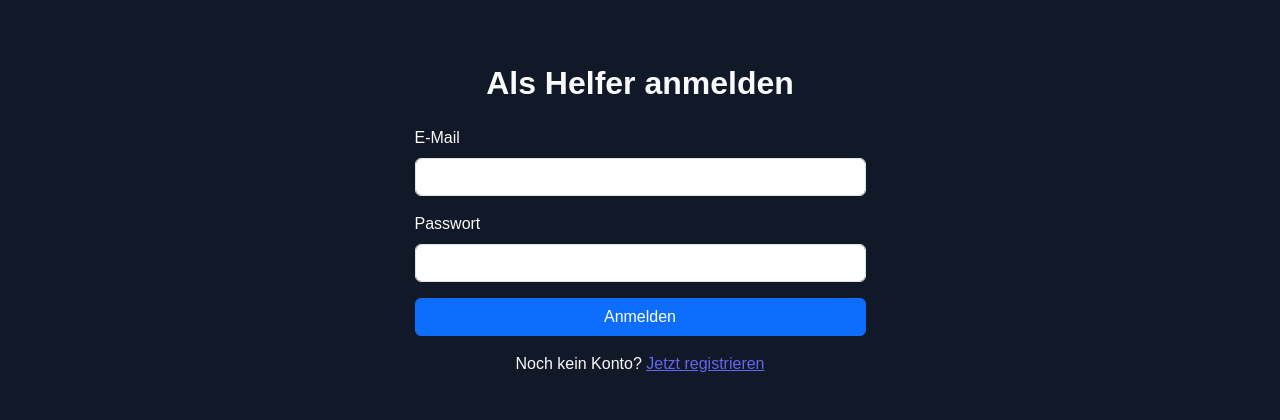
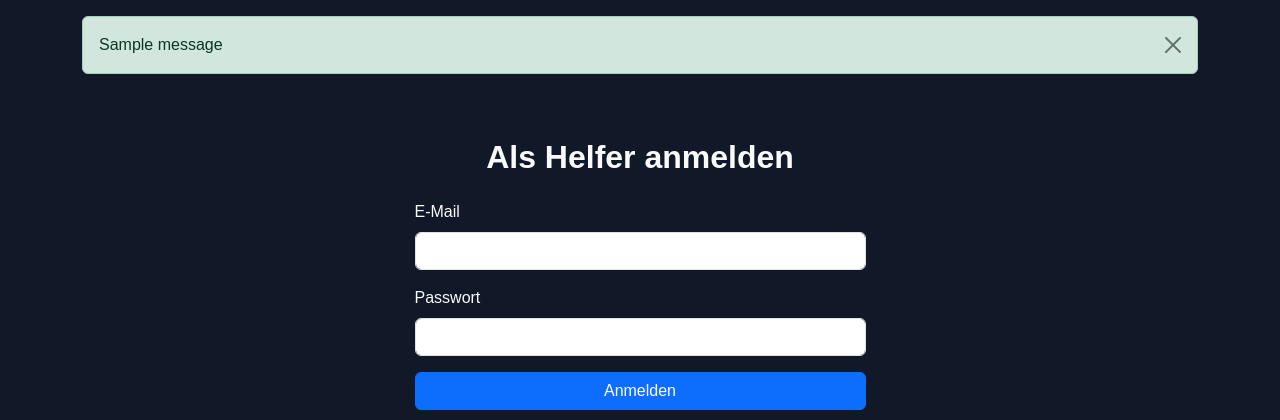
Before and after one commit to malinschtz/Helferbaer, a Flask app: page /helfer/anmelden in a window 1280 px wide. Shown: the part 62-482 px from the top of the page. Run offline with Flask 3, Linux system fonts and the light colour scheme; tables that the repository leaves empty hold one stand-in row (values such as "Sample post"); one stand-in notice (Sample message) is shown; some libraries are stand-ins or nearby versions; some web fonts are replaced.

Commit message:
flash in base.html eingefügt

```diff
--- a/templates/base.html
+++ b/templates/base.html
@@ -40,15 +40,18 @@
             </div>
         </nav>
 
-    <div class="container mt-3">
         {% with messages = get_flashed_messages(with_categories=true) %}
-        {% if messages %}
-            {% for category, message in messages %}
-            {{ render_messages([{'tag': category, 'message': message}]) }}
-            {% endfor %}
-        {% endif %}
+            {% if messages %}
+                <div class="container mt-3">
+                    {% for category, message in messages %}
+                        <div class="alert alert-{{ category }} alert-dismissible fade show" role="alert">
+                            {{ message }}
+                            <button type="button" class="btn-close" data-bs-dismiss="alert"></button>
+                        </div>
+                    {% endfor %}
+                </div>
+            {% endif %}
         {% endwith %}
-    </div>
 
     <main>
         {% block CONTENT %}{% endblock %}
```
